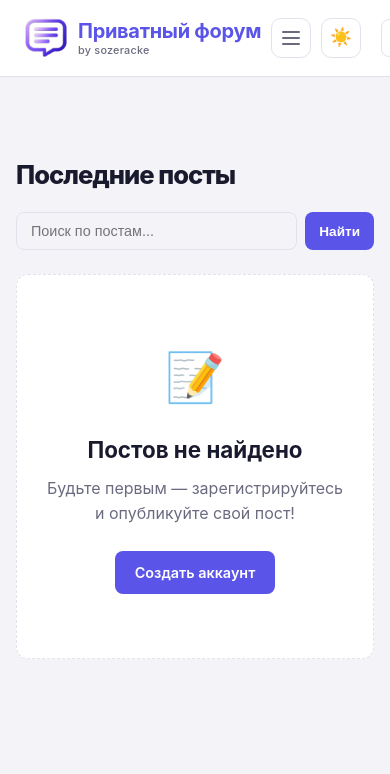
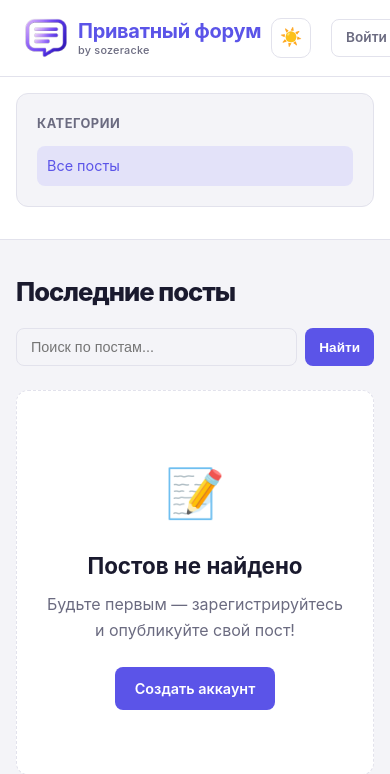
Before and after one commit to Sozeracke/sozeracke.github.io, a Flask app: page / in a window 390 px wide; the page is wider, and only the part inside the window is pictured. Shown: the top 774 px of that part. Run offline with Flask 3, Linux system fonts and the light colour scheme; data that the repository does not hold is empty; some libraries are stand-ins or nearby versions.

Commit message:
Remove hamburger menu icon after site title

```diff
--- a/static/style.css
+++ b/static/style.css
@@ -2131,9 +2131,8 @@ body {
     text-decoration: underline;
 }
 
-/* Theme toggle & sidebar menu */
-.theme-toggle,
-.sidebar-toggle {
+/* Theme toggle */
+.theme-toggle {
     display: inline-flex;
     align-items: center;
     justify-content: center;
@@ -2148,8 +2147,7 @@ body {
     flex-shrink: 0;
 }
 
-.theme-toggle:hover,
-.sidebar-toggle:hover {
+.theme-toggle:hover {
     background: var(--surface-hover);
     color: var(--text);
     border-color: rgba(108, 99, 255, 0.45);
@@ -2158,58 +2156,6 @@ body {
 .theme-toggle-icon {
     font-size: 1.1rem;
     line-height: 1;
-}
-
-.sidebar-toggle {
-    display: none;
-}
-
-body:has(.catalog-layout) .sidebar-toggle {
-    display: inline-flex;
-}
-
-.sidebar-toggle-icon {
-    display: block;
-    width: 18px;
-    height: 2px;
-    background: currentColor;
-    border-radius: 2px;
-    position: relative;
-    transition: background 0.2s;
-}
-
-.sidebar-toggle-icon::before,
-.sidebar-toggle-icon::after {
-    content: "";
-    position: absolute;
-    left: 0;
-    width: 18px;
-    height: 2px;
-    background: currentColor;
-    border-radius: 2px;
-    transition: transform 0.3s ease, top 0.3s ease;
-}
-
-.sidebar-toggle-icon::before {
-    top: -6px;
-}
-
-.sidebar-toggle-icon::after {
-    top: 6px;
-}
-
-.sidebar-toggle[aria-expanded="true"] .sidebar-toggle-icon {
-    background: transparent;
-}
-
-.sidebar-toggle[aria-expanded="true"] .sidebar-toggle-icon::before {
-    top: 0;
-    transform: rotate(45deg);
-}
-
-.sidebar-toggle[aria-expanded="true"] .sidebar-toggle-icon::after {
-    top: 0;
-    transform: rotate(-45deg);
 }
 
 /* User levels */
@@ -2423,19 +2369,9 @@ body:has(.catalog-layout) .sidebar-toggle {
     .catalog-sidebar {
         position: static;
         height: auto;
-        max-height: 0;
-        overflow: hidden;
-        padding: 0 16px;
-        opacity: 0;
+        overflow: visible;
+        padding: 16px;
         border-right: none;
-        border-bottom: none;
-        transition: max-height 0.4s ease, opacity 0.3s ease, padding 0.4s ease;
-    }
-
-    .catalog-sidebar.catalog-sidebar--open {
-        max-height: 3000px;
-        opacity: 1;
-        padding: 16px;
         border-bottom: 1px solid var(--border);
     }
 
--- a/static/theme.js
+++ b/static/theme.js
@@ -39,15 +39,6 @@
         }
     });
 
-    var sidebarToggle = document.querySelector("[data-sidebar-toggle]");
-    var sidebar = document.querySelector(".catalog-sidebar");
-    if (sidebarToggle && sidebar) {
-        sidebarToggle.addEventListener("click", function () {
-            var open = sidebar.classList.toggle("catalog-sidebar--open");
-            sidebarToggle.setAttribute("aria-expanded", open ? "true" : "false");
-        });
-    }
-
     document.querySelectorAll(".like-form").forEach(function (form) {
         form.addEventListener("submit", function (event) {
             event.preventDefault();
--- a/templates/base.html
+++ b/templates/base.html
@@ -13,7 +13,7 @@
             }
         })();
     </script>
-    <link rel="stylesheet" href="{{ url_for('static', filename='style.css') }}?v=20">
+    <link rel="stylesheet" href="{{ url_for('static', filename='style.css') }}?v=21">
     <script src="{{ url_for('static', filename='theme.js') }}?v=16" defer></script>
 </head>
 <body>
@@ -26,12 +26,6 @@
                     <span class="logo-byline">{{ site_byline }}</span>
                 </span>
             </a>
-
-            <button type="button" class="sidebar-toggle" data-sidebar-toggle
-                    aria-expanded="false" aria-controls="catalog-sidebar"
-                    aria-label="Меню каталога">
-                <span class="sidebar-toggle-icon"></span>
-            </button>
 
             <button type="button" class="theme-toggle" data-theme-toggle
                     aria-pressed="false" aria-label="Переключить тему">
```
